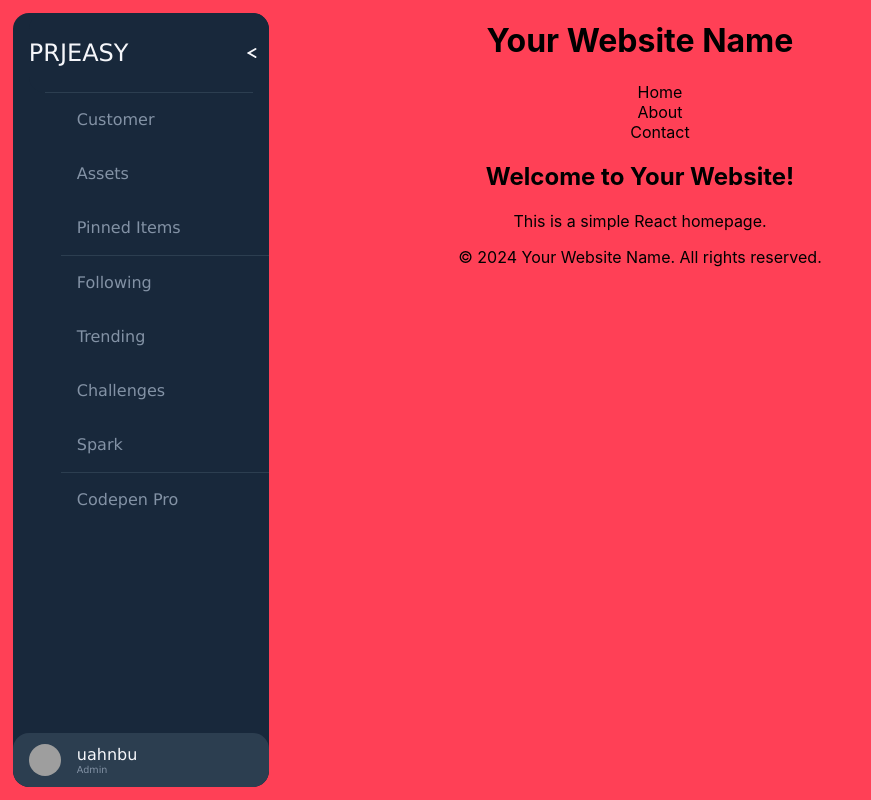
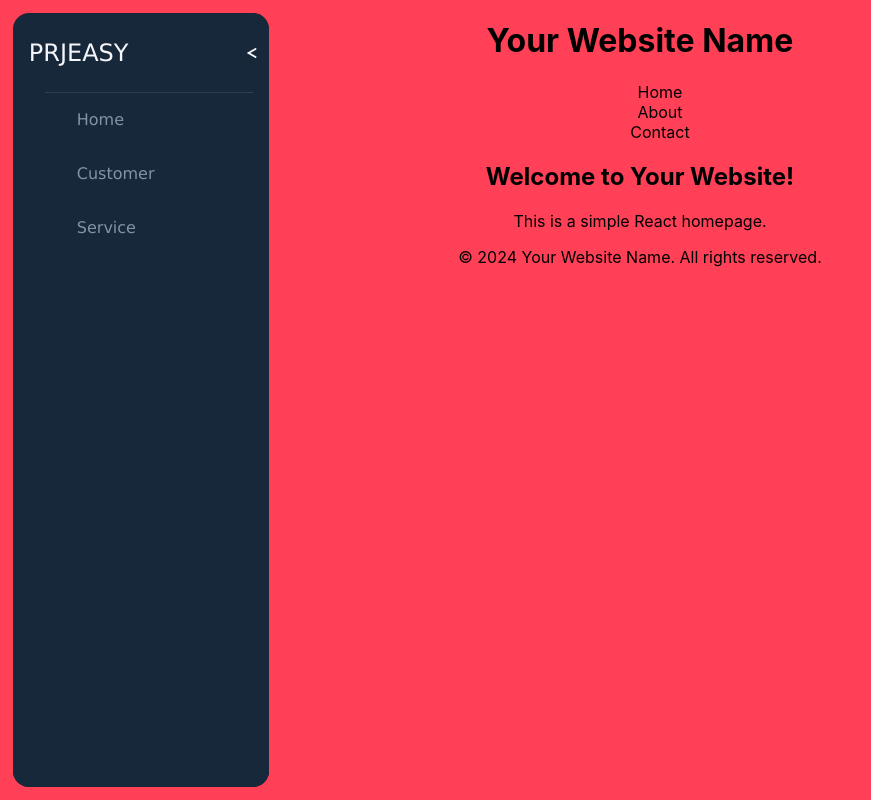
Before and after one commit to mohamedmaghzaoui/React-Project, a React (Create React App) app in the folder frontend/: page / in a window 1280 px wide. Shown: the whole page, without its empty margins (0-871 px from the left). Built offline with nearby package versions, Linux system fonts and the light colour scheme; grey boxes are pictures that could not be loaded.

Commit message:
working on navbar

```diff
--- a/frontend/src/Pages/MainNavbar/MainNavbar.js
+++ b/frontend/src/Pages/MainNavbar/MainNavbar.js
@@ -19,67 +19,17 @@ function MainNavbar() {
         <div id="nav-content">
           <div class="nav-button">
             <i class="fas fa-palette"></i>
-
-            <span>
-              <Link to={"/Customer"}>Customer</Link>
-            </span>
-          </div>
-
-          <div class="nav-button">
-            <i class="fas fa-images"></i>
-            <span>Assets</span>
+            <Link to={"/"}>Home</Link>
           </div>
           <div class="nav-button">
-            <i class="fas fa-thumbtack"></i>
-            <span>Pinned Items</span>
-          </div>
-          <hr />
-          <div class="nav-button">
-            <i class="fas fa-heart"></i>
-            <span>Following</span>
+            <i class="fas fa-palette"></i>
+
+            <Link to={"/Customer"}>Customer</Link>
           </div>
           <div class="nav-button">
-            <i class="fas fa-chart-line"></i>
-            <span>Trending</span>
-          </div>
-          <div class="nav-button">
-            <i class="fas fa-fire"></i>
-            <span>Challenges</span>
-          </div>
-          <div class="nav-button">
-            <i class="fas fa-magic"></i>
-            <span>Spark</span>
-          </div>
-          <hr />
-          <div class="nav-button">
-            <i class="fas fa-gem"></i>
-            <span>Codepen Pro</span>
-          </div>
-          <div id="nav-content-highlight"></div>
-        </div>
-        <input id="nav-footer-toggle" type="checkbox" />
-        <div id="nav-footer">
-          <div id="nav-footer-heading">
-            <div id="nav-footer-avatar">
-              <img src="https://gravatar.com/avatar/4474ca42d303761c2901fa819c4f2547" />
-            </div>
-            <div id="nav-footer-titlebox">
-              <a
-                id="nav-footer-title"
-                href="https://codepen.io/uahnbu/pens/public"
-                target="_blank"
-              >
-                uahnbu
-              </a>
-              <span id="nav-footer-subtitle">Admin</span>
-            </div>
-            <label for="nav-footer-toggle">
-              <i class="fas fa-caret-up"></i>
-            </label>
-          </div>
-          <div id="nav-footer-content">
-            ipsum dolor sit amet, consectetur adipiscing elit, sed do eiusmod
-            tempor incididunt ut labore et dolore magna aliqua.
+            <i class="fas fa-palette"></i>
+
+            <Link to={"/Customer"}>Service</Link>
           </div>
         </div>
       </div>
```
